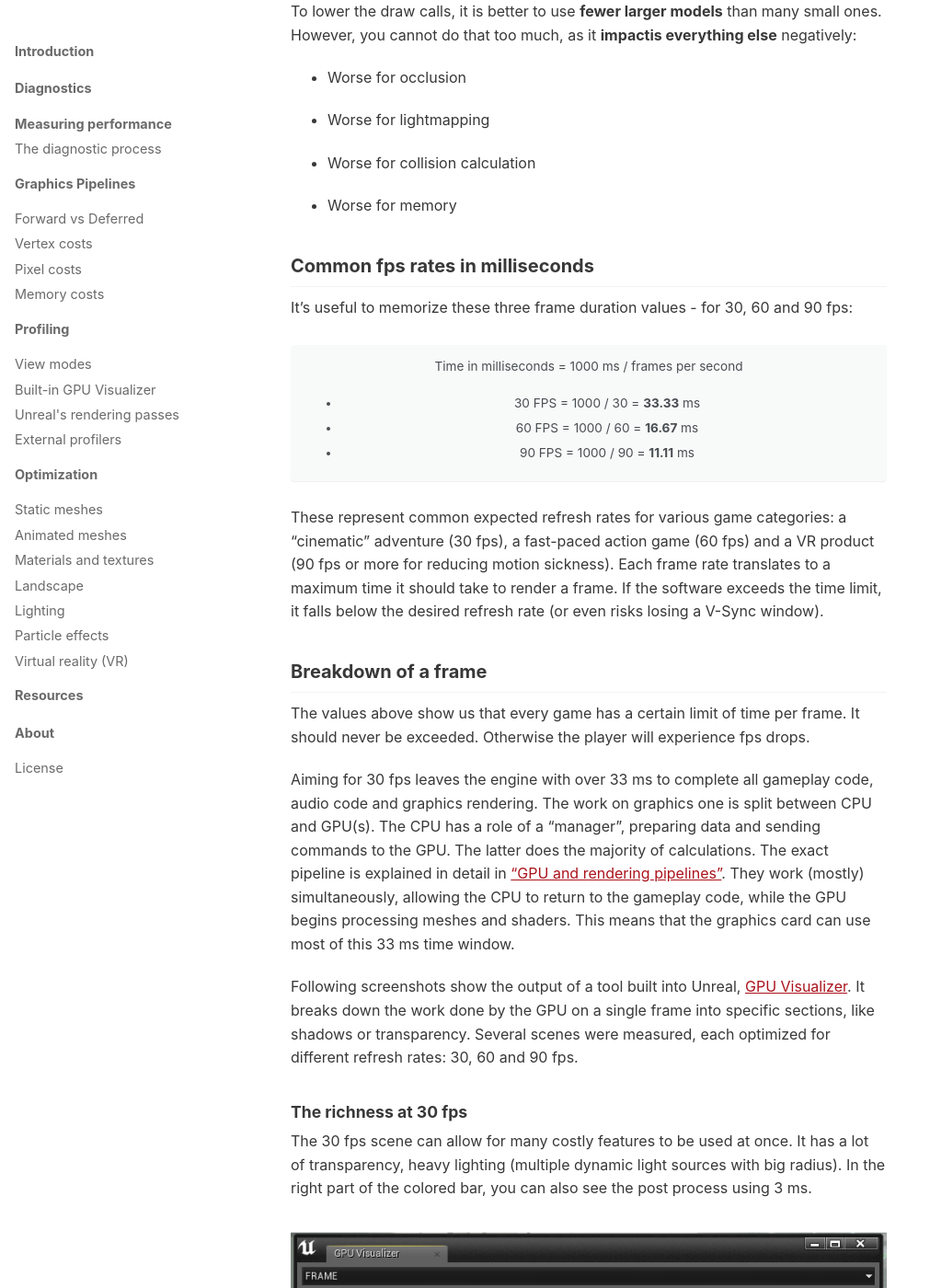
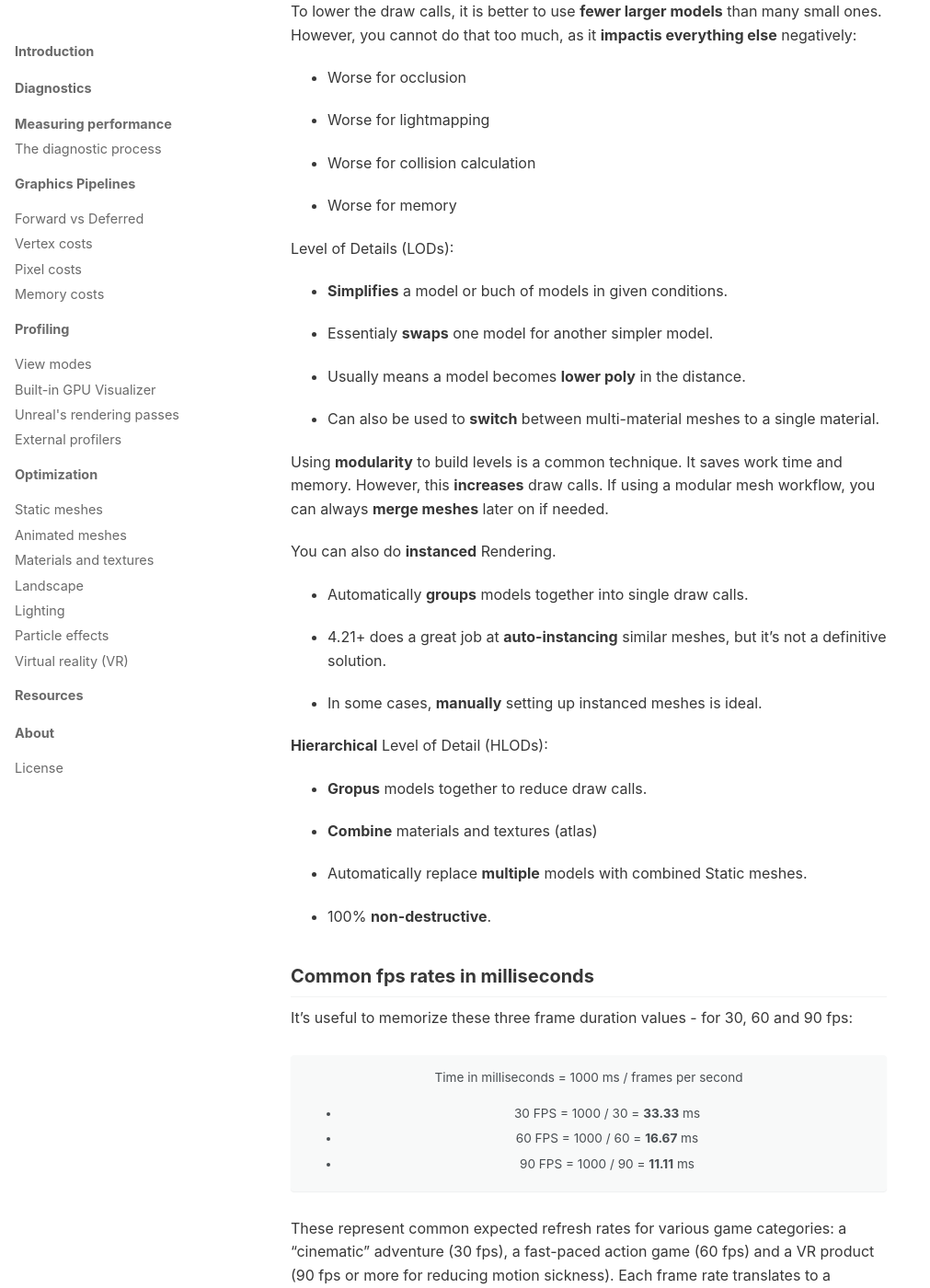
Before and after one commit to AdamKomarowski/unrealtechart, a Jekyll site: the page built from book/process/measuring-performance.md, in a window 1280 px wide and 1400 px high, scrolled down 3597 px. Shown: the whole window at 92% size, without its empty margins (0-1011 px from the left). Built offline with Jekyll 4.4.1, drawn with Linux system fonts in a browser that asks for light colours; nearby versions of some CDN libraries.

Commit message:
Update measuring-performance.md

```diff
--- a/book/process/measuring-performance.md
+++ b/book/process/measuring-performance.md
@@ -141,6 +141,37 @@ However, you cannot do that too much, as it __impactis everything else__ negativ
 - Worse for collision calculation
 
 - Worse for memory
+
+Level of Details (LODs):
+
+- __Simplifies__ a model or buch of models in given conditions.
+
+- Essentialy __swaps__ one model for another simpler model.
+
+- Usually means a model becomes __lower poly__ in the distance.
+
+- Can also be used to __switch__ between multi-material meshes to a single material.
+
+Using __modularity__ to build levels is a common technique. It saves work time and memory.
+However, this __increases__ draw calls. If using a modular mesh workflow, you can always __merge meshes__ later on if needed.
+
+You can also do __instanced__ Rendering.
+
+- Automatically __groups__ models together into single draw calls.
+
+- 4.21+ does a great job at __auto-instancing__ similar meshes, but it's not a definitive solution.
+
+- In some cases, __manually__ setting up instanced meshes is ideal.
+
+__Hierarchical__ Level of Detail (HLODs):
+
+- __Gropus__ models together to reduce draw calls.
+
+- __Combine__ materials and textures (atlas)
+
+- Automatically replace __multiple__ models with combined Static meshes.
+
+- 100% __non-destructive__.
 
 
 
```
